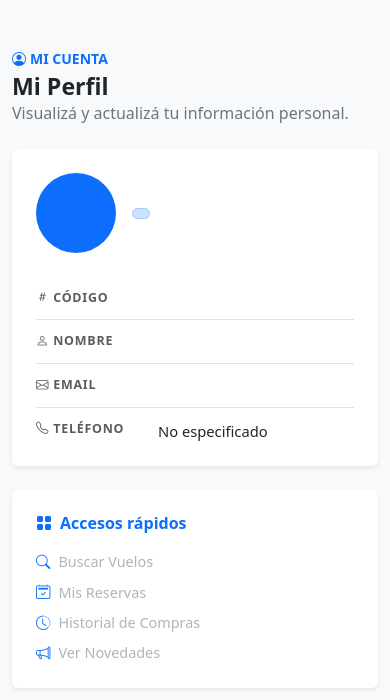
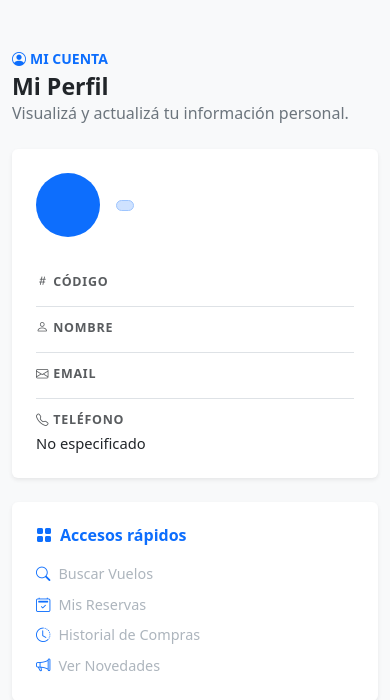
Before and after one commit to eliasch28/ENTORNOS-GRAFICOS-TRABAJO-RUEDA-CHAMORRO-TABORDA, a PHP site: page /Views/FuncionesUsuario/mi_perfil.php in a window 390 px wide. Shown: the part 64-764 px from the top of the page. Run offline with PHP 8.4, Linux system fonts and the light colour scheme; the visitor is signed in with stand-in values (Sample User, id 1); data that the repository does not hold is empty.

Commit message:
Estilos defensivos para pantallas chicas
styles.css no tenia ninguna media query: toda la adaptacion venia de Bootstrap.
Se agrega un bloque para pantallas de hasta 575px, orientado a los componentes
propios, que son los que Bootstrap no cubre.

- Los datos de Mi Perfil pasan a una sola columna. La etiqueta tenia un ancho
  fijo de 110px, que dejaba sin espacio a un correo largo al lado.
- Correos y textos largos sin espacios cortan en lugar de empujar la tarjeta y
  provocar scroll horizontal.
- Se reducen los elementos decorativos grandes: iconos de seccion, codigos IATA,
  insignias de descuento y el avatar del perfil.
- El paginador puede pasar a varias lineas cuando hay muchas paginas.

Es una mejora preventiva: la auditoria no encontro defectos concretos y no se
pudo verificar en una pantalla chica real. Conviene revisarlo en el celular.

```diff
--- a/styles.css
+++ b/styles.css
@@ -434,3 +434,53 @@ footer {
 .texto-contenido-novedad { font-size: 0.92rem; }
 .punto-estado-novedad  { font-size: 0.5rem; }
 .aclaracion-opcional   { font-size: 0.85em; }
+
+/* ── PANTALLAS CHICAS (celulares) ─────────────────────────── */
+@media (max-width: 575.98px) {
+
+  /* Los datos del perfil pasan de dos columnas a una: con la etiqueta
+     fija en 110px, un correo largo se quedaba sin espacio al lado. */
+  .fila-dato-perfil {
+    flex-direction: column;
+    gap: 0.15rem;
+  }
+  .etiqueta-dato-perfil {
+    min-width: 0;
+  }
+
+  /* Correos, códigos y textos largos sin espacios: que corten en lugar
+     de empujar la tarjeta y generar scroll horizontal. */
+  .valor-dato-perfil,
+  .valor-detalle,
+  .texto-nombre-aerolinea {
+    overflow-wrap: anywhere;
+  }
+
+  /* Elementos decorativos grandes, para que no se coman el ancho. */
+  .icono-seccion            { font-size: 2.2rem; }
+  .icono-acceso,
+  .tarjeta-aerolinea .icono-aerolinea { font-size: 1.6rem; }
+  .codigo-iata              { font-size: 1.5rem; }
+  .insignia-descuento       { font-size: 1.15rem; }
+
+  .avatar-circular {
+    width: 64px;
+    height: 64px;
+    font-size: 1.6rem;
+  }
+
+  /* La línea punteada entre origen y destino se queda sin lugar. */
+  .linea-ruta {
+    margin: 0 0.35rem;
+  }
+
+  /* Con muchas páginas, el paginador se sale del ancho. */
+  .pagination {
+    flex-wrap: wrap;
+    gap: 0.25rem;
+  }
+
+  .caja-estadistica {
+    padding: 0.75rem;
+  }
+}
```
